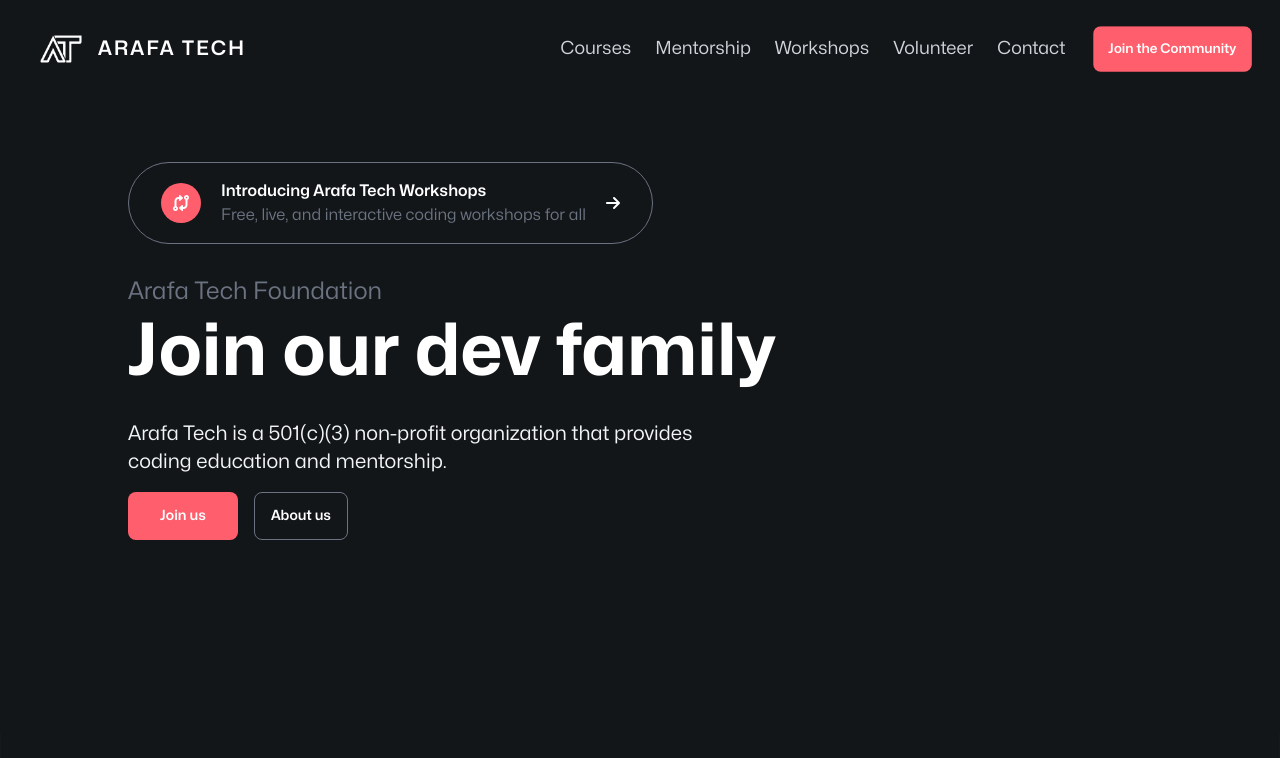
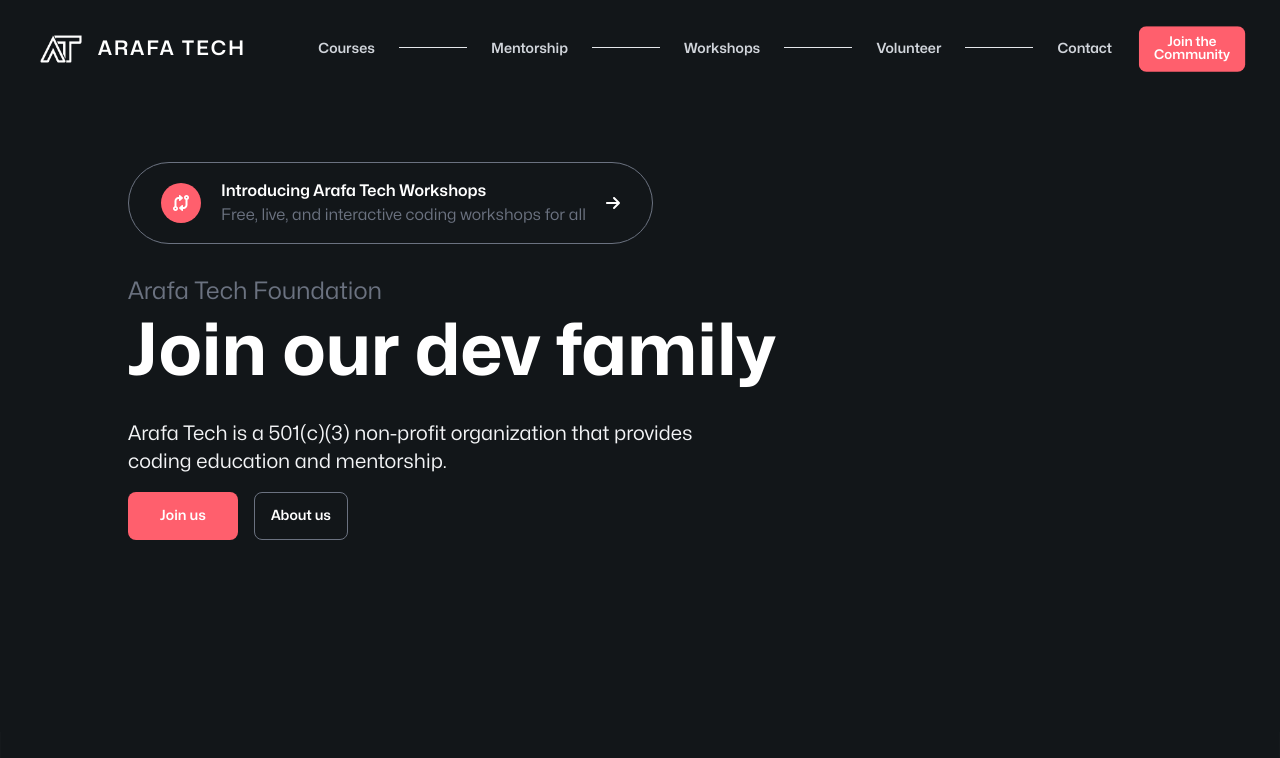
Before and after one commit to Arafa-Tech-Foundation/Website-Frontend, a Next.js app: page / in a window 1280 px wide. Shown: the top 758 px of the page. Built offline with nearby package versions, Linux system fonts and the light colour scheme.

Commit message:
💄 mobile navbar styling + responsiveness

```diff
--- a/src/components/header.tsx
+++ b/src/components/header.tsx
@@ -74,16 +74,17 @@
 						</div>
 					</div>
 					<div
-						className={`flex-1 pb-3 mt-8 md:block md:pb-0 md:mt-0 ${
+						className={`flex-1 pb-3 mt-8 md:block md:pb-0 md:mt-0 px-8 ${
 							state ? "block" : "hidden"
 						}`}
 					>
-						<ul className="justify-end items-center space-y-6 pr-6 md:flex md:space-x-6 md:space-y-0">
+						<ul className="justify-end items-center space-y-6 md:space-y-0 md:flex md:space-x-6 font-semibold">
 							{headerLinks.map((item, idx) => {
 								return (
+									<>
 										<li
 											key={idx}
-										className="text-gray-300 h5 hover:text-primary-600"
+											className="text-gray-300 hover:text-primary-600"
 										>
 											<Link
 												href={item.href}
@@ -92,12 +93,16 @@
 												{item.name}
 											</Link>
 										</li>
+										{idx !== headerLinks.length - 1 && (
+											<div className="w-full h-1 border-t border-gray-200"></div>
+										)}
+									</>
 								);
 							})}
 							<li>
 								<Link
 									href="/discord"
-									className="btn btn-primary w-full"
+									className="btn btn-primary w-full mx-auto"
 								>
 									Join the Community
 								</Link>
```
Lines whose indentation alone changed are shown as unchanged.
